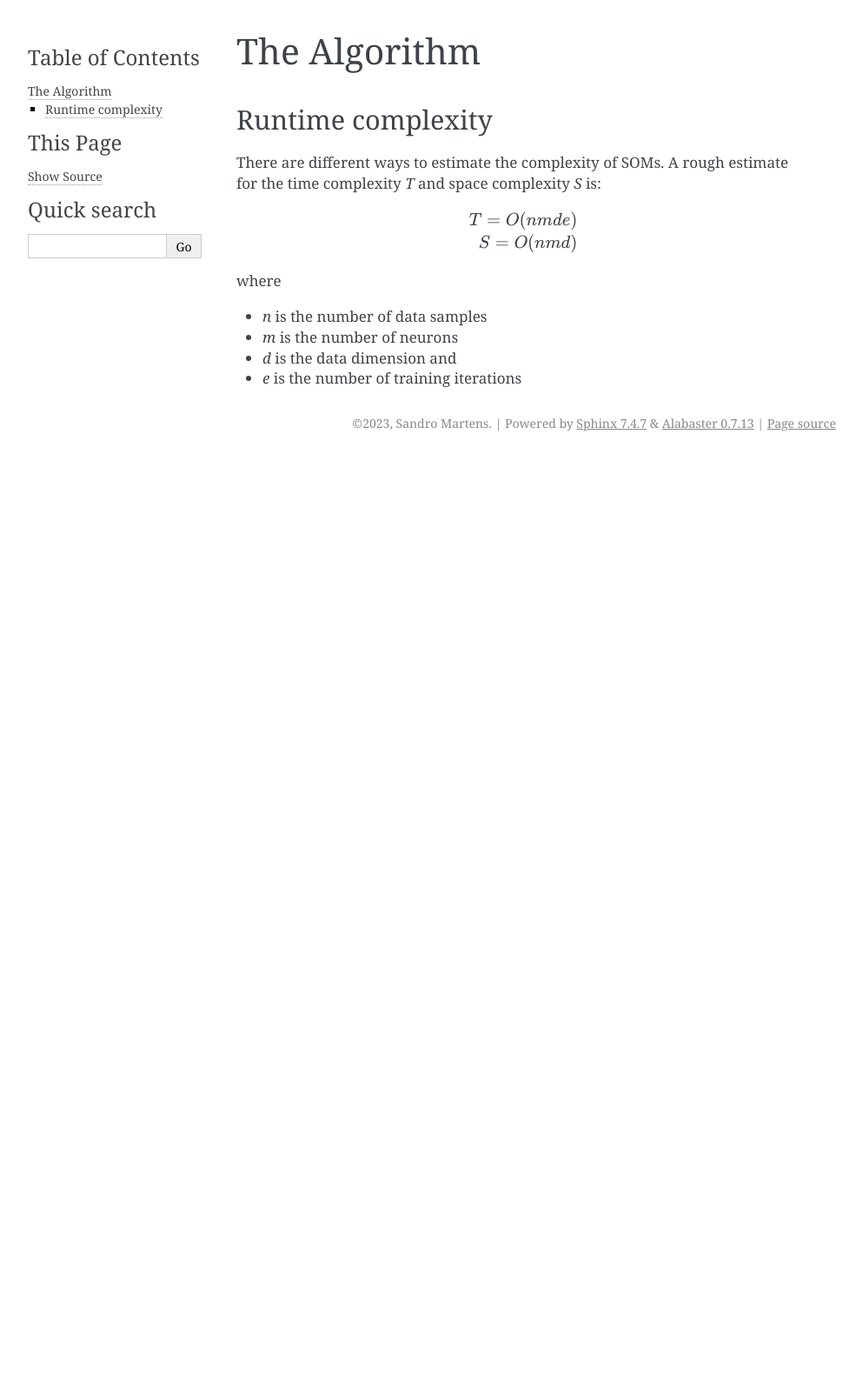
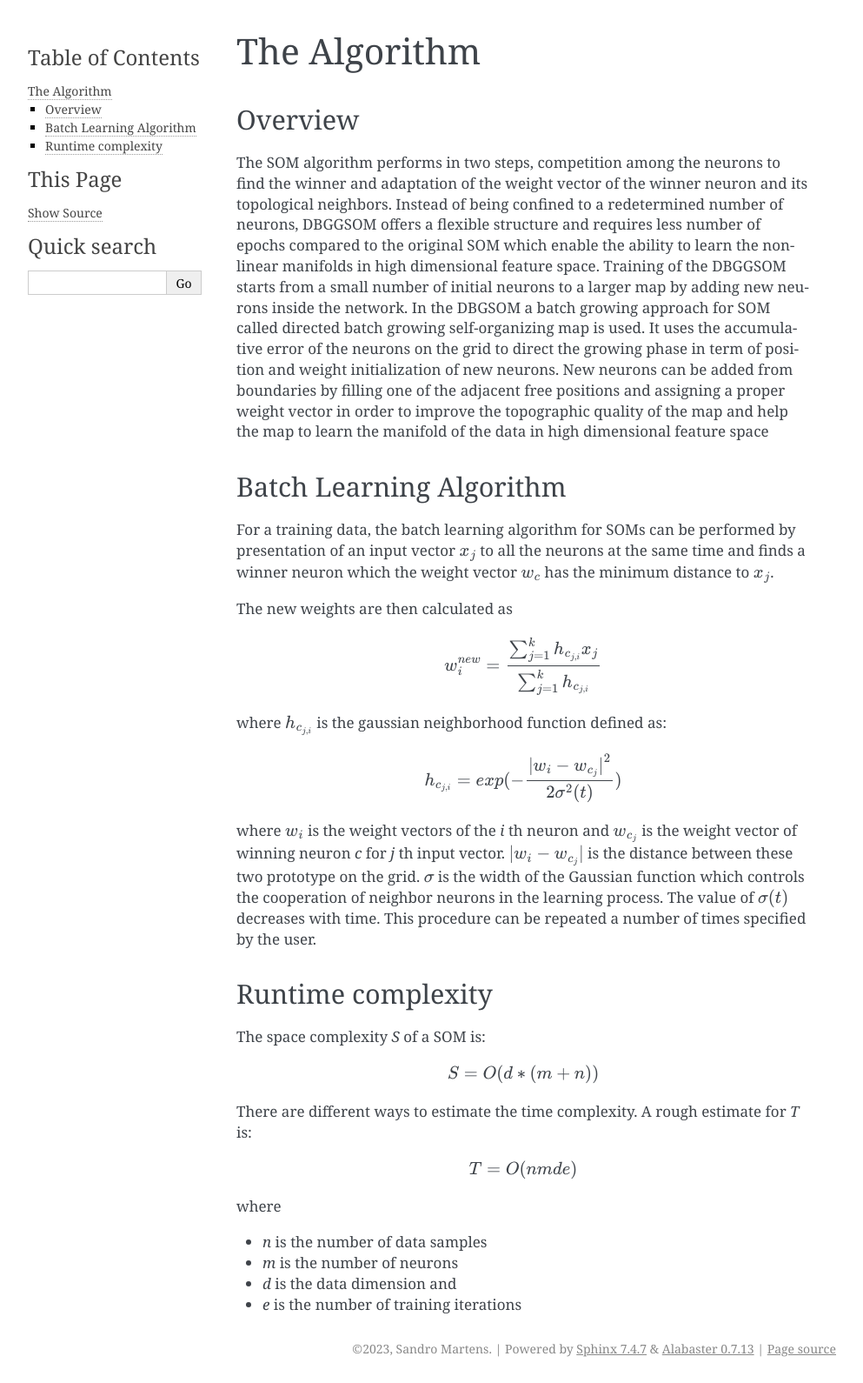
Before and after one commit to SandroMartens/DBGSOM, a Sphinx documentation site: the page built from docs/source/algorithm.rst, in a window 1280 px wide. Shown: the whole page at 87% size, without its empty margins (148-1141 px from the left). Built offline with Sphinx 7.4.7, drawn with Linux system fonts in a browser that asks for light colours; before the commit the page ends 900 px from its top, so only the background shows below that.

Commit message:
added more descriptions of the algorithm, removed old function fpr distance matrix

```diff
--- a/docs/source/algorithm.rst
+++ b/docs/source/algorithm.rst
@@ -1,15 +1,46 @@
 The Algorithm
 =============
 
+Overview
+--------
+
+The SOM algorithm performs in two steps, competition among the neurons to find the winner and adaptation of the weight vector of the winner neuron and its topological neighbors. Instead of being confined to a redetermined number of neurons, DBGGSOM offers a flexible structure and requires less number of epochs compared to the original SOM which enable the ability to learn the nonlinear manifolds in high dimensional feature space. Training of the DBGGSOM starts
+from a small number of initial neurons to a larger map by adding new neurons inside the network. In the DBGSOM a batch growing approach for SOM called directed batch growing self-organizing map is used. It uses the accumulative error of the neurons on the grid to direct the growing phase in
+term of position and weight initialization of new neurons. New neurons can be added from boundaries by filling one of the adjacent free positions and assigning a proper weight vector in order to improve the topographic quality of the map and help the map to learn the manifold of the data in high dimensional feature space
+
+Batch Learning Algorithm
+------------------------
+For a training data, the batch learning algorithm for SOMs can be performed by presentation of an input vector :math:`x_j` to all the neurons at the same time and finds a winner
+neuron which the weight vector :math:`w_c` has the minimum distance to :math:`x_j`.
+
+The new weights are then calculated as
+
+.. math::
+
+    w_i^{new} = \frac{\sum_{j=1}^{k}h_{c_{j, i}} x_j}{\sum_{j=1}^{k}h_{c_{j, i}}}
+
+where :math:`h_{c_{j, i}}` is the gaussian neighborhood function defined as:
+
+.. math::
+
+    h_{c_{j, i}} = exp(- \frac{{\lvert w_i - w_{c_j} \rvert}^2}{2{\sigma}^2(t)})
+
+where :math:`w_i` is the weight vectors of the `i` th neuron and :math:`w_{c_j}` is the weight vector of winning neuron `c` for `j` th input vector. :math:`\lvert w_i - w_{c_j} \rvert` is the distance between these two prototype on the grid. :math:`\sigma` is the width of the Gaussian function which controls the cooperation of neighbor neurons in the learning process. The value of :math:`\sigma(t)` decreases with time. This procedure can be repeated a number of times specified
+by the user.
+
 Runtime complexity
 ------------------
-There are different ways to estimate the complexity of SOMs. A rough estimate for the time complexity `T` and space complexity `S` is:
+The space complexity `S` of a SOM is:
+
+.. math::
+
+    S = O(d*(m+n))
+
+There are different ways to estimate the time complexity. A rough estimate for `T` is:
 
 .. math::
 
     T = O(nmde)
-
-    S = O(nmd)
 
 where
 
```
Also changed, not shown: 1 other file.
